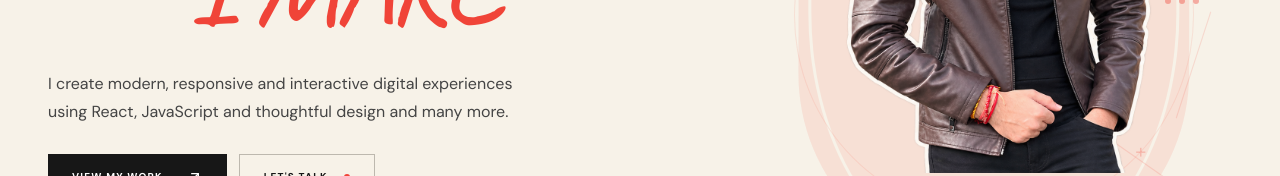
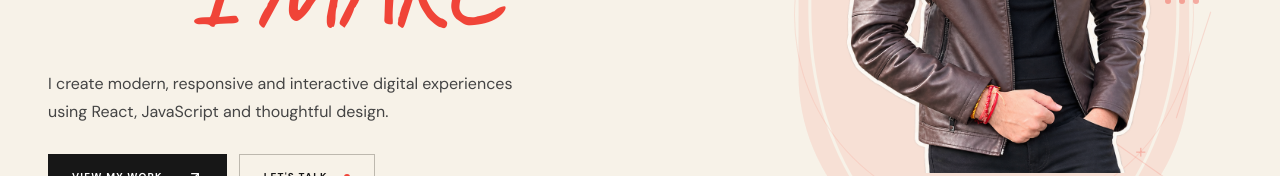
Before and after one commit to Mukeshsharma1704/Portfolio, a React (Vite) app: page / in a window 1280 px wide. Shown: the part 459-635 px from the top of the page. Built offline with nearby package versions, Linux system fonts and the light colour scheme.

Commit message:
undone change

```diff
--- a/src/Components/Hero.jsx
+++ b/src/Components/Hero.jsx
@@ -139,7 +139,7 @@ function Hero() {
               className="mt-10 max-w-[500px] text-sm leading-7 text-[#444] sm:text-base"
             >
               I create modern, responsive and interactive digital
-              experiences using React, JavaScript and thoughtful design and many more.
+              experiences using React, JavaScript and thoughtful design.
             </motion.p>
 
             {/* Buttons */}
```
